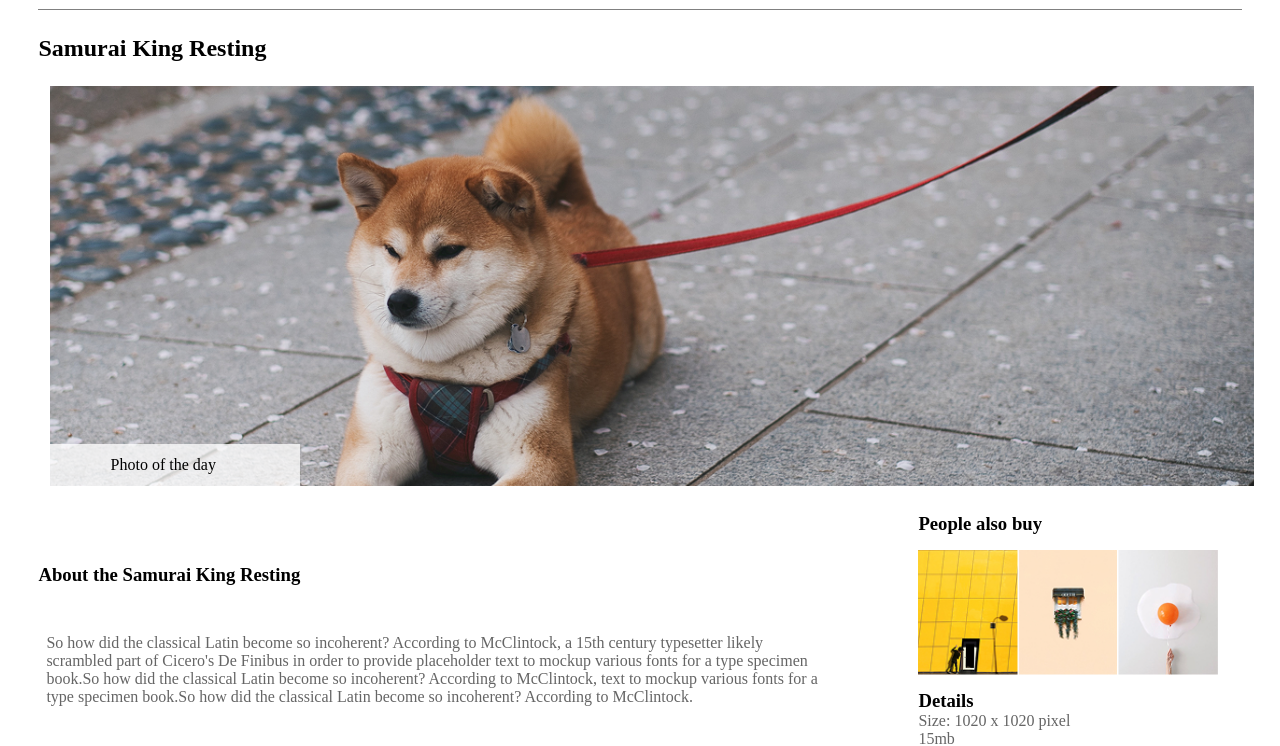
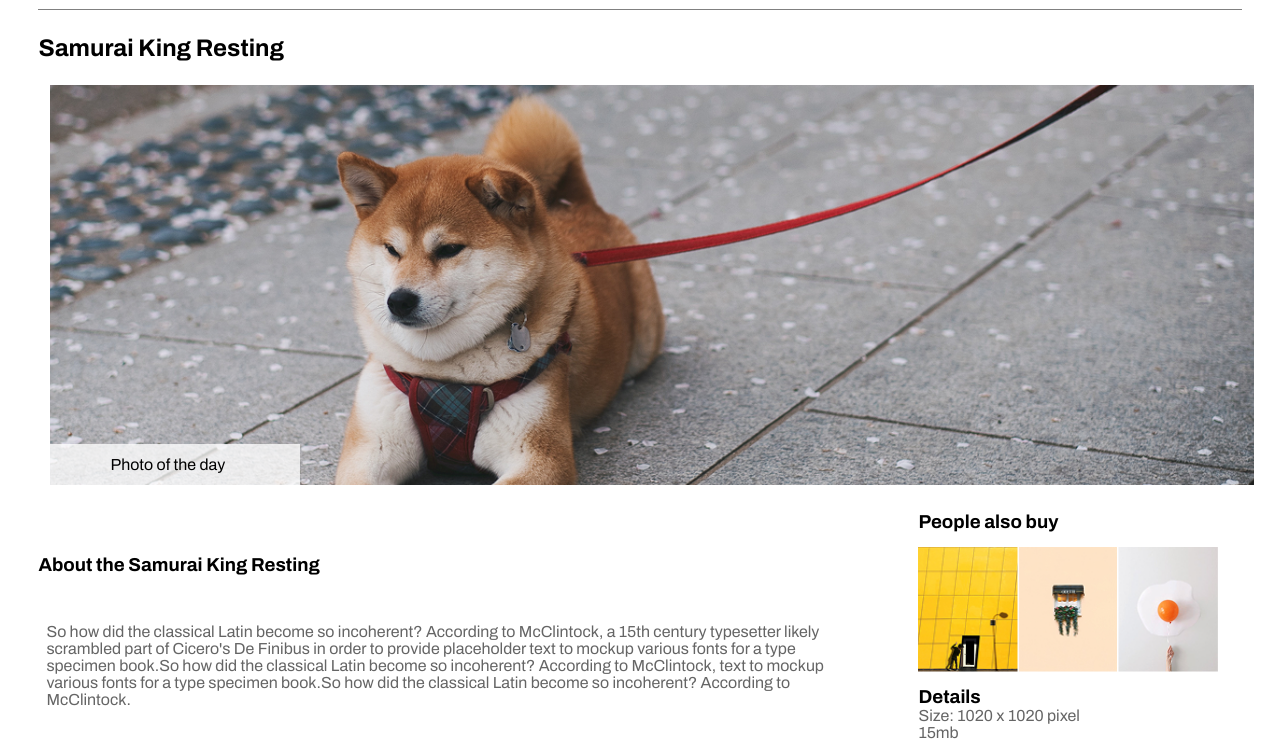
Before and after one commit to Ibhassan01/Alt-School_Assignment-2, a plain HTML site: page index.html in a window 1280 px wide. Shown: the part 85-831 px from the top of the page. Drawn offline with Linux system fonts and the light colour scheme.

Commit message:
added font

```diff
--- a/index.html
+++ b/index.html
@@ -5,6 +5,8 @@
     <meta name="viewport" content="width=device-width, initial-scale=1.0" />
     <title>Bejamas</title>
     <link rel="stylesheet" href="style.css" />
+    <link href="https://fonts.googleapis.com/css2?family=Archivo:wght@400;500;700&display=swap" rel="stylesheet">
+
   </head>
   <body>
     <div class="container">
--- a/style.css
+++ b/style.css
@@ -1,10 +1,6 @@
-/* .archivo {
-  font-family: "Archivo", sans-serif;
-  font-optical-sizing: auto;
-  font-weight: 500;
-  font-style: normal;
-  font-variation-settings:"wdth" 100;
-} */
+body {
+  font-family: 'Archivo', sans-serif;
+}
 * {
   padding: 0;
   margin: 0;
```
